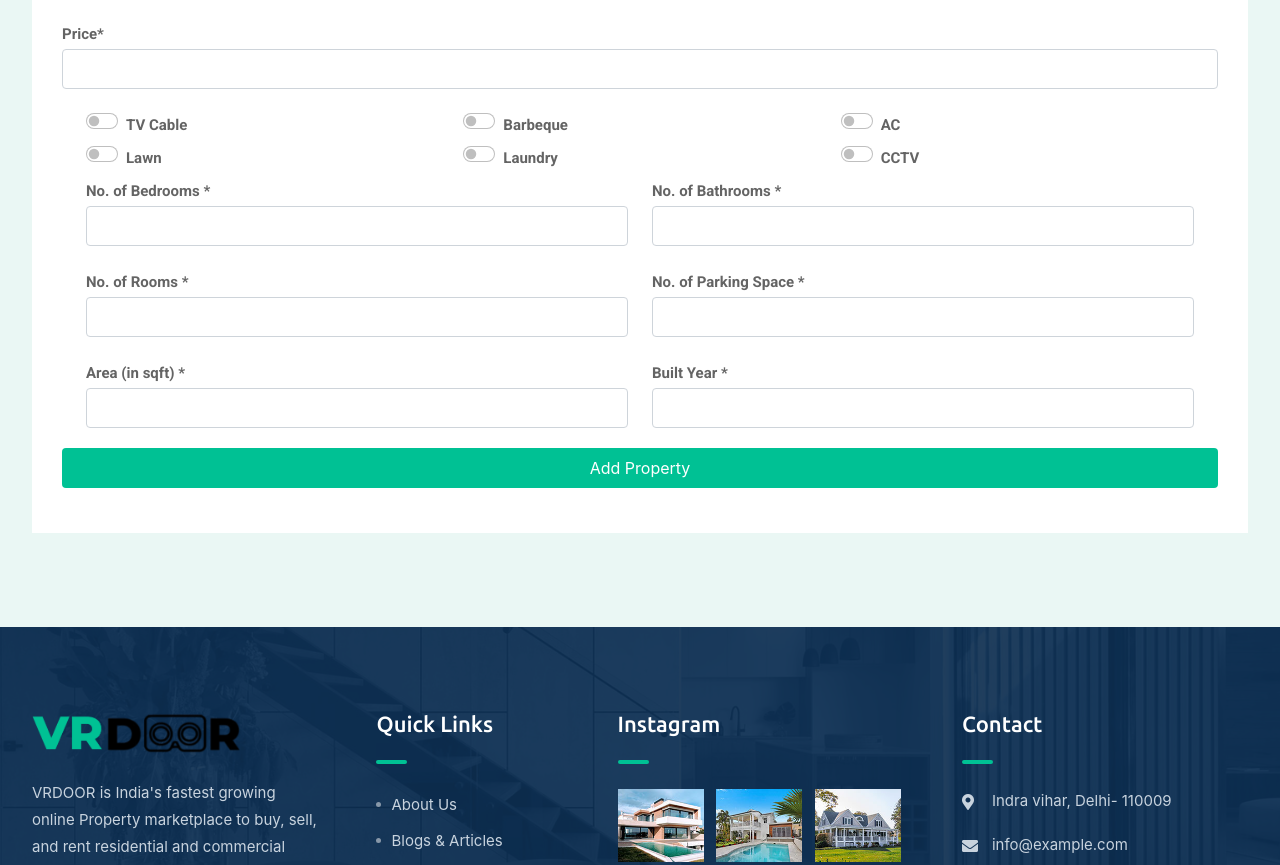
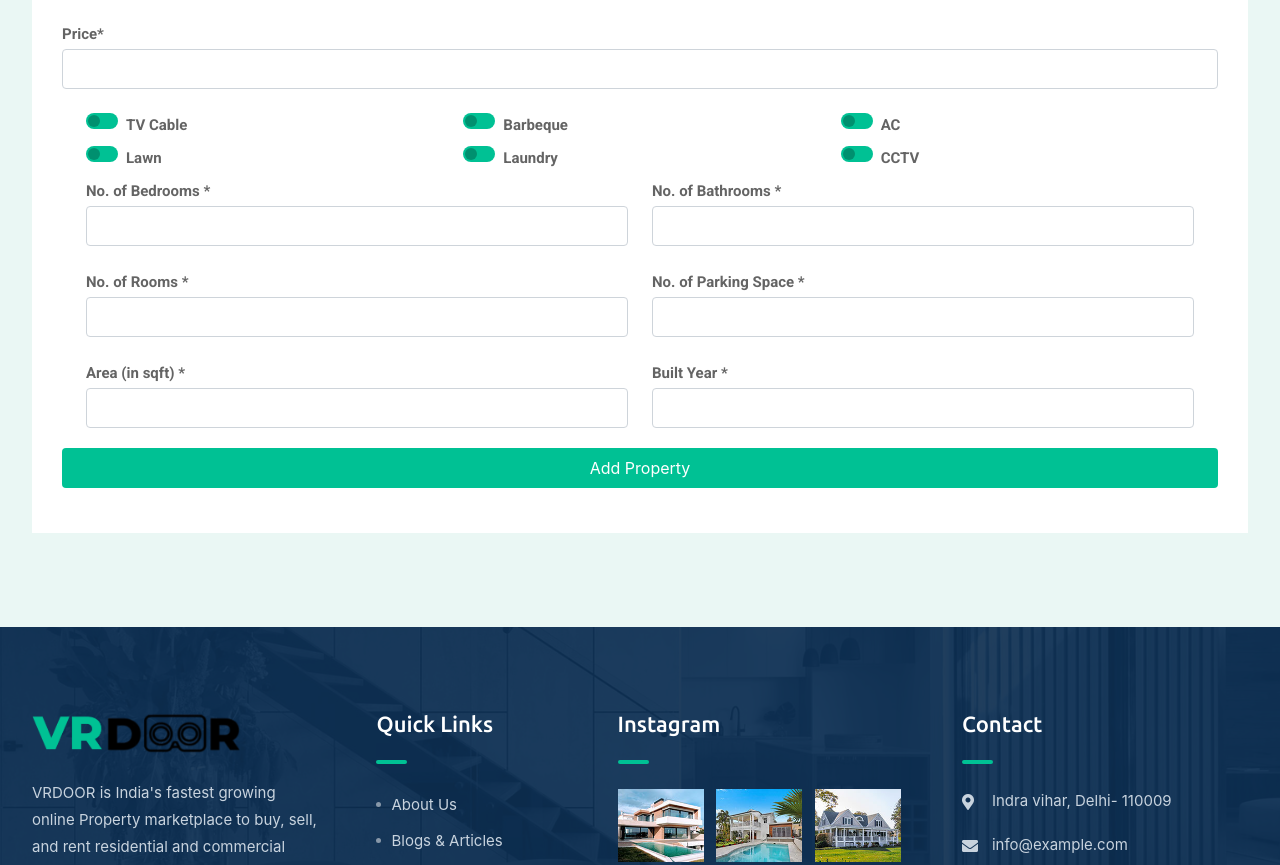
Before and after one commit to kanishk014/devsapce_hack_frontend, a React (Create React App) app: page /addpost in a window 1280 px wide. Shown: the part 990-1855 px from the top of the page. Built offline with nearby package versions, Linux system fonts and the light colour scheme; no server answers; sample sign-in values are in the browser's storage; what react-chatbot-kit would draw is missing.

Commit message:
add prop changes

```diff
--- a/src/components/AddPost/AddPost.js
+++ b/src/components/AddPost/AddPost.js
@@ -362,6 +362,10 @@ const AddPost = () => {
 															<input
 																class="form-check-input"
 																type="checkbox"
+																style={{
+																	backgroundColor: "#00c194",
+																	border: "0",
+																}}
 																id="tvcable"
 																value={propDetails.tvCable}
 																onChange={(e) => {
@@ -381,6 +385,10 @@ const AddPost = () => {
 													<div class="col-sm">
 														<div class="form-check form-switch">
 															<input
+																style={{
+																	backgroundColor: "#00c194",
+																	border: "0",
+																}}
 																class="form-check-input"
 																type="checkbox"
 																id="barbeque"
@@ -402,6 +410,10 @@ const AddPost = () => {
 													<div class="col-sm">
 														<div class="form-check form-switch">
 															<input
+																style={{
+																	backgroundColor: "#00c194",
+																	border: "0",
+																}}
 																class="form-check-input"
 																type="checkbox"
 																id="ac"
@@ -424,6 +436,10 @@ const AddPost = () => {
 													<div class="col-sm">
 														<div class="form-check form-switch">
 															<input
+																style={{
+																	backgroundColor: "#00c194",
+																	border: "0",
+																}}
 																class="form-check-input"
 																type="checkbox"
 																id="lawn"
@@ -442,6 +458,10 @@ const AddPost = () => {
 													<div class="col-sm">
 														<div class="form-check form-switch">
 															<input
+																style={{
+																	backgroundColor: "#00c194",
+																	border: "0",
+																}}
 																class="form-check-input"
 																type="checkbox"
 																id="laundry"
@@ -463,6 +483,10 @@ const AddPost = () => {
 													<div class="col-sm">
 														<div class="form-check form-switch">
 															<input
+																style={{
+																	backgroundColor: "#00c194",
+																	border: "0",
+																}}
 																class="form-check-input"
 																type="checkbox"
 																id="cctv"
--- a/src/components/Login/Login.js
+++ b/src/components/Login/Login.js
@@ -25,7 +25,7 @@ const Login = () => {
 	const navigate = useNavigate();
 	const dispatch = useDispatch();
 	const loginUser = useSelector((state) => state.loginUser);
-	const { laoding, userInfo, error, success } = loginUser;
+	const { loading, userInfo, error, success } = loginUser;
 
 	const loginHandle = (e) => {
 		e.preventDefault();
@@ -70,7 +70,7 @@ const Login = () => {
 								<div class="col-md-12 rtcl-login-form-wrap">
 									<h2>Login</h2>
 									{error && (<Message variant={"danger"}>{error}</Message>)}
-									{laoding ? (
+									{loading ? (
 										<div
 											class="container-fluid"
 											style={{
--- a/src/components/UserProperties/PropListings.js
+++ b/src/components/UserProperties/PropListings.js
@@ -228,7 +228,6 @@ const PropListings = () => {
 																				</span>
 																			</div>
 																		</div>
-
 																	</div>
 																	<div class="item-category10">
 																		<Link to="/singleproperty">
@@ -635,7 +634,11 @@ const PropListings = () => {
 																									class="form-check-input"
 																									type="checkbox"
 																									readOnly={!edit}
-																									style={{ marginRight: "5px" }}
+																									style={{
+																										marginRight: "5px",
+																										backgroundColor: "#00c194",
+																										border: "0",
+																									}}
 																									id="tvcable"
 																									checked={
 																										edit
@@ -671,7 +674,11 @@ const PropListings = () => {
 																								<input
 																									class="form-check-input"
 																									type="checkbox"
-																									style={{ marginRight: "8px" }}
+																									style={{
+																										marginRight: "5px",
+																										backgroundColor: "#00c194",
+																										border: "0",
+																									}}
 																									id="barbeque"
 																									readOnly={!edit}
 																									checked={
@@ -708,8 +715,11 @@ const PropListings = () => {
 																								<input
 																									class="form-check-input"
 																									type="checkbox"
-																									style={{ marginRight: "5px" }}
-																									id="ac"
+	style={{
+																										marginRight: "5px",
+																										backgroundColor: "#00c194",
+																										border: "0",
+																									}}																									id="ac"
 																									readOnly={!edit}
 																									checked={
 																										edit
@@ -749,7 +759,11 @@ const PropListings = () => {
 																								<input
 																									class="form-check-input"
 																									type="checkbox"
-																									style={{ marginRight: "5px" }}
+																									style={{
+																										marginRight: "5px",
+																										backgroundColor: "#00c194",
+																										border: "0",
+																									}}
 																									readOnly={!edit}
 																									id="lawn"
 																									checked={
@@ -785,7 +799,11 @@ const PropListings = () => {
 																								<input
 																									class="form-check-input"
 																									type="checkbox"
-																									style={{ marginRight: "5px" }}
+																									style={{
+																										marginRight: "5px",
+																										backgroundColor: "#00c194",
+																										border: "0",
+																									}}
 																									id="laundry"
 																									readOnly={!edit}
 																									checked={
@@ -822,7 +840,11 @@ const PropListings = () => {
 																								<input
 																									class="form-check-input"
 																									type="checkbox"
-																									style={{ marginRight: "5px" }}
+																									style={{
+																										marginRight: "5px",
+																										backgroundColor: "#00c194",
+																										border: "0",
+																									}}
 																									id="cctv"
 																									readOnly={!edit}
 																									checked={
@@ -1177,8 +1199,6 @@ const PropListings = () => {
 														)}
 													</Modal.Body>
 												</Modal>
-
-
 											</div>
 										</div>
 									</div>
```
